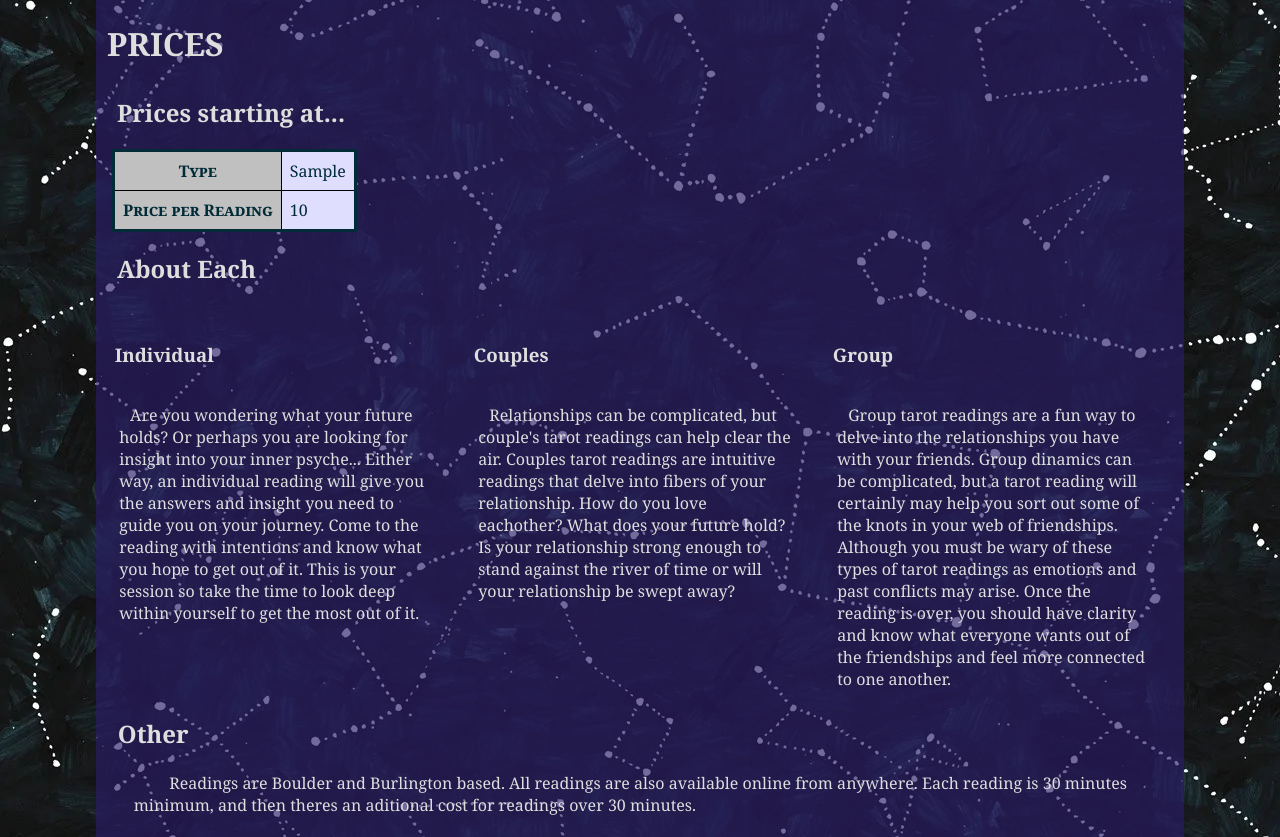
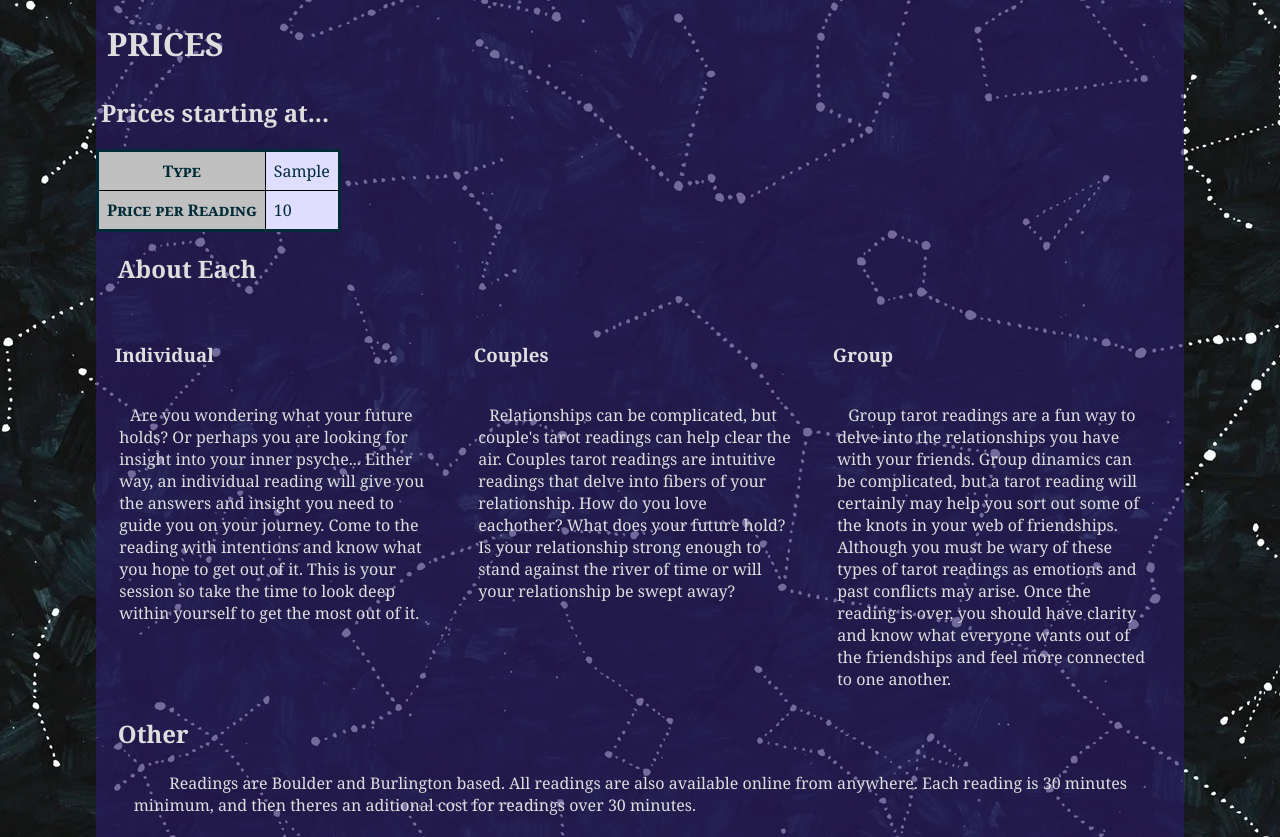
Before and after one commit to amandabarth/Final-Project, a PHP site: page /prices.php in a window 1280 px wide. Shown: the part 208-1045 px from the top of the page. Run offline with PHP 8.4, Linux system fonts and the light colour scheme; tables that the repository leaves empty or names only in its code hold one stand-in row (values such as "Sample post").

Commit message:
Final Project: Worked on the prices page

```diff
--- a/prices.php
+++ b/prices.php
@@ -2,9 +2,8 @@
     include 'top.php';
 ?>
 <main>
-
             <h1>Prices</h1>
-            <section class="left-padding">
+            <section>
                 <h2>Prices starting at...</h2>
                 <table>
                     <tr>
@@ -26,9 +25,9 @@
                         ?>
                     </tr>
                 </table>
-                <h2>About Each</h2>
             </section>
             <section class="options">
+            <h2>About Each</h2>
                 <section class="sec-1">
                     <h3>Individual</h3>
                     <p>Are you wondering what your future holds? Or perhaps you are looking for insight into your inner psyche... Either way, an individual reading will give you the answers and insight you need to guide you on your journey. Come to the reading with intentions and know what you hope to get out of it. This is your session so take the time to look deep within yourself to get the most out of it.</p>
@@ -50,4 +49,3 @@
         <?php
         include 'footer.php';
         ?>
-    </body>
```
